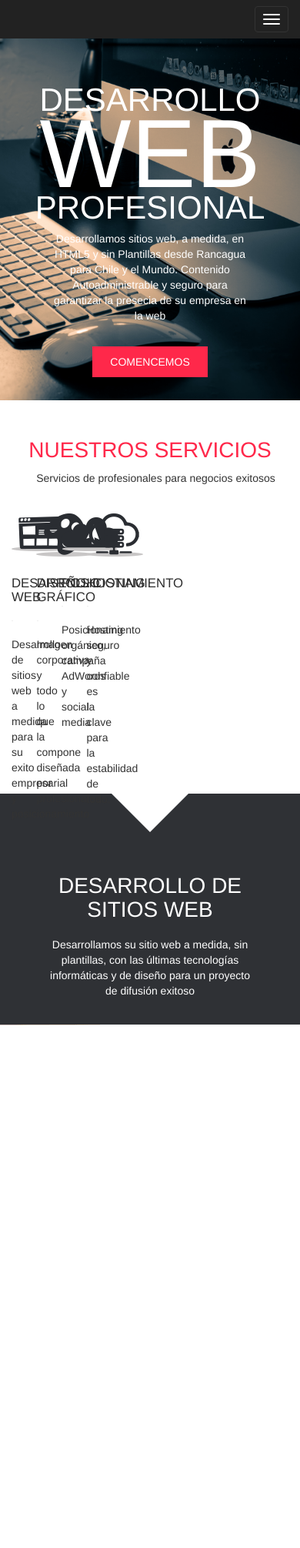
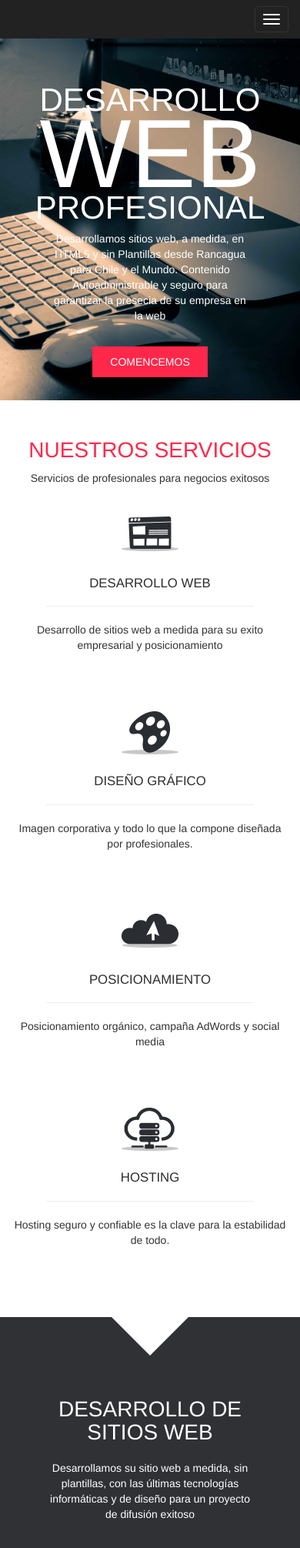
Before and after one commit to cesarlizana/Desarrollodesitiosweb, a PHP site: page / in a window 390 px wide. Shown: the whole page at 77% size. Before the commit the page ends 1332 px from the top, so only its background shows below. Run offline with PHP 8.4, Linux system fonts and the light colour scheme; some libraries are stand-ins or nearby versions.

Commit message:
servicios de index responsive

```diff
--- a/css/style.css
+++ b/css/style.css
@@ -81,6 +81,13 @@
 	text-align:center;
 	font-size:14px;
 }
+#servicios .test {
+	border:solid 1px #336633;
+	width:150px;
+	height:300px;
+
+
+}
 #servicios h2 {
 	color:#ff284a;
 	font-size:2em;
@@ -99,9 +106,20 @@
 	padding-bottom:30px;
 	font-size:1em;
 }
+#servicios .cuadroservicios{
+	width:100%;
+	margin:auto;
+	padding-bottom:20px;
+}
 #servicios .detalleservicio {
-	height:350px;
+	height:25%;
+	padding-bottom:60px;
 }
+
+
+
+
+
 #bienvenido {
 	background:#2F3135;
 	margin: 0 auto;
@@ -138,15 +156,3 @@
 	width:70%;
 	margin:auto;
 }
-#nosotros {
-	background:#FFF;
-	margin: 0 auto;
-	padding: 0;
-	height:500px;
-	width:100%;
-	text-align:center;
-	font-size:1em;
-}
-#nosotros .imagenosotros {
-	background:url(../imagenes/nosotros.png);
-}
--- a/index.html
+++ b/index.html
@@ -6,11 +6,11 @@
     <meta name="description" content="Desarrollo de sitios web de calidad, auto administrable, en html5 y css3 para el exito de tu negocio en la web">
     <meta name="keywords" content="desarrollo web, sitios web, paginas web, diseño web, paginas de internet, carro de compras">
    	<meta name="viewport" content="width=device-width, initial-scale=1.0">
-    <link href="css/normalize.css" rel="stylesheet">
     <link href="css/bootstrap.min.css" rel="stylesheet" media="screen">
     <link href="css/style.css" rel="stylesheet">
 </head>
 <body>
+<!-- Desde aca inicia el menu -->
 <nav class="navbar-inverse navbar-fixed-top">
   <div class="container-fluid">
     <div class="navbar-header">
@@ -45,6 +45,9 @@
     </div>
   </div>
 </nav>
+<!-- Hasta aca  el menu -->
+
+<!-- Desde aca inicia el banner principal -->
 <section class="row" id="banner">
 	<div class="textslogan distanciapositiva col-lg-12 col-md-12 col-sm-12 col-xs-12">DESARROLLO</div>
 	<div class="textsloganweb col-lg-12 col-md-12 col-sm-12 col-xs-12">WEB</div>
@@ -56,68 +59,55 @@ Contenido Autoadministrable y seguro para garantizar la presecia de su empresa e
     <div class="col-lg-12 col-md-12 col-sm-12 col-xs-12">
         <a href="#" class="boton">COMENCEMOS</a>
     </div>
+    <div class="izquierdo"></div><div class="derecho"></div> <!-- Estos dos div hacen el triangulo -->
+</section>
+<!-- Hasta aca llega el banner -->
 
-    <div class="izquierdo"></div><div class="derecho"></div>
-</section>
-<section id="servicios" class="container">
+<!-- Desde aca inicia el cuadro de servicios -->
+<section id="servicios">
 	<h2>NUESTROS SERVICIOS</h2>
-        <p class="texto">
-        Servicios de profesionales para negocios exitosos
-        </p>
-        <section class="row" style="width:70%; text-align:center; display:inline;">
-            <article class="col-lg-3 col-md-3 col-sm-3 col-xs-1 detalleservicio">
+   	<p class="texto">Servicios de profesionales para negocios exitosos</p>
+	<section class="row cuadroservicios">
+		<article class="col-lg-3 col-md-3 col-sm-3 col-xs-12 detalleservicio">
 			<figcaption><img src="imagenes/icon-web.png"></figcaption>
 			<h3>DESARROLLO WEB</h3>
 			<hr width="75%" size="2" />
-                <p>
-                	Desarrollo de sitios web a medida para su exito empresarial y posicionamiento
-                </p>
+			<p>Desarrollo de sitios web a medida para su exito empresarial y posicionamiento</p>
         </article>
 
-            <article class="col-lg-3 col-md-3 col-sm-3 col-xs-1 detalleservicio">
+		<article class="col-lg-3 col-md-3 col-sm-3 col-xs-12 detalleservicio">
 			<figcaption><img src="imagenes/icon-design.png"></figcaption>
 			<h3>DISEÑO GRÁFICO</h3>
 			<hr width="75%" size="2" />
-                <p>
-                	Imagen corporativa y todo lo que la compone diseñada por profesionales.
-                </p>
+			<p>Imagen corporativa y todo lo que la compone diseñada por profesionales.</p>
 		</article>
 
-            <article class="col-lg-3 col-md-3 col-sm-3 col-xs-1 detalleservicio">
+		<article class="col-lg-3 col-md-3 col-sm-3 col-xs-12 detalleservicio">
 			<figcaption><img src="imagenes/icon-seo.png"></figcaption>
 			<h3>POSICIONAMIENTO</h3>
 			<hr width="75%" size="2" />
-                <p>
-                	Posicionamiento orgánico, campaña AdWords y social media
-                </p>
+			<p>Posicionamiento orgánico, campaña AdWords y social media</p>
 		</article>
 
-            <article class="col-lg-3 col-md-3 col-sm-3 col-xs-1 detalleservicio">
+		<article class="col-lg-3 col-md-3 col-sm-3 col-xs-12 detalleservicio">
 			<figcaption><img src="imagenes/icon-hosting.png"></figcaption>
 			<h3>HOSTING</h3>
 			<hr width="75%" size="2" />
-                <p>
-                	Hosting seguro y confiable es la clave para la estabilidad de todo.
-                </p>
+			<p>Hosting seguro y confiable es la clave para la estabilidad de todo.</p>
 		</article>
 	</section>
 </section>
-<section id="bienvenido">
-	<div class="triangulo"></div>
-    <h1>DESARROLLO DE SITIOS WEB</h1>
-    <p>Desarrollamos su sitio web a medida, sin plantillas, con las últimas tecnologías informáticas y de diseño para un proyecto de difusión exitoso</p>
-</section>
-<section id="nosotros" class="row">
-	<figure class="col-lg-4 col-md-4 col-sm-4 col-xs-4 imagenosotros">
-
-    </figure>
-    <section class="col-lg-8 col-md-8 col-sm-8 col-xs-12">
+<!-- Hasta aca llega el cuadro de servicios -->
 
 
-
-
+<!-- Desde aca inicia el bienvenidos -->
+<section id="bienvenido">
+	<div class="triangulo"></div> <!-- este es u div que forma el triangulo -->
+    <h1>DESARROLLO DE SITIOS WEB</h1>
+    <p>Desarrollamos su sitio web a medida, sin plantillas, con las últimas tecnologías informáticas y de
+    diseño para un proyecto de difusión exitoso</p>
 </section>
-</section>
+<!-- Hasta aca inicia el bienvenidos -->
 <script src="https://code.jquery.com/jquery-1.10.2.min.js"></script>
 <script src="js/bootstrap.min.js"></script>
 </body>
```
Also changed, not shown: css/normalize.css (deleted), imagenes/banner.jpg. Lines whose indentation alone changed are shown as unchanged.
